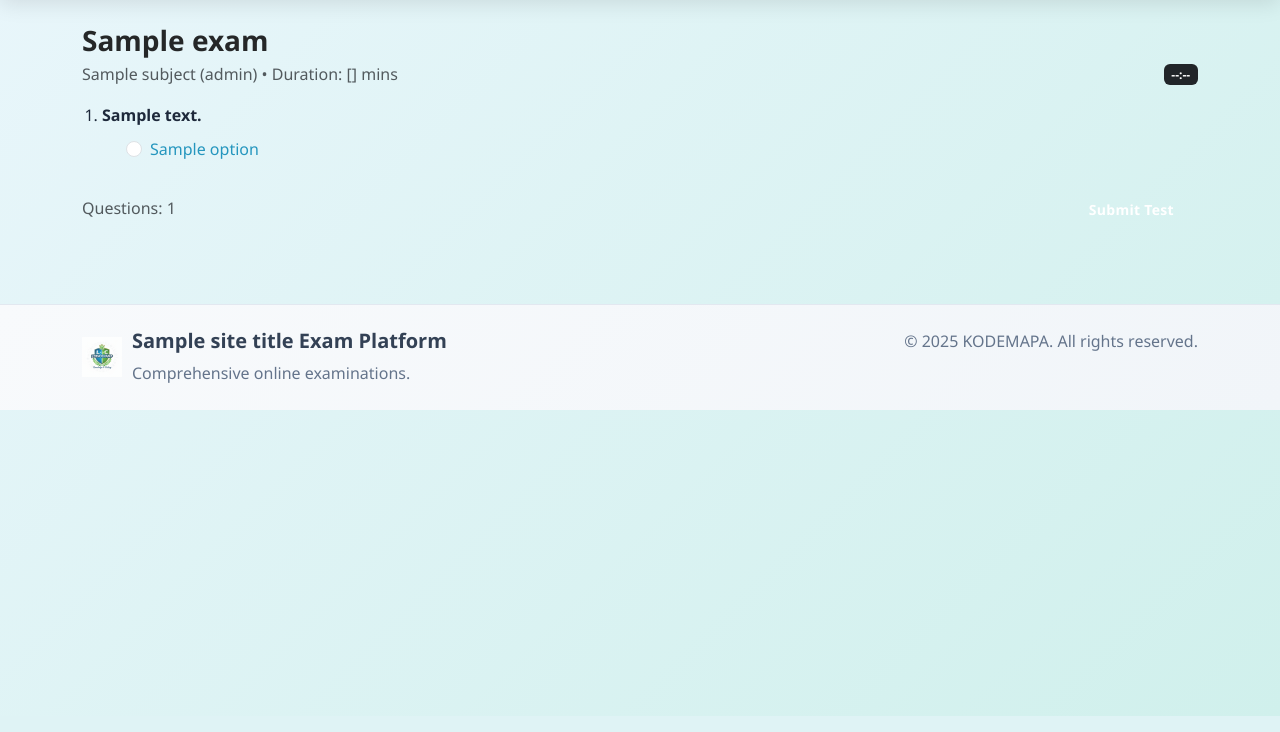
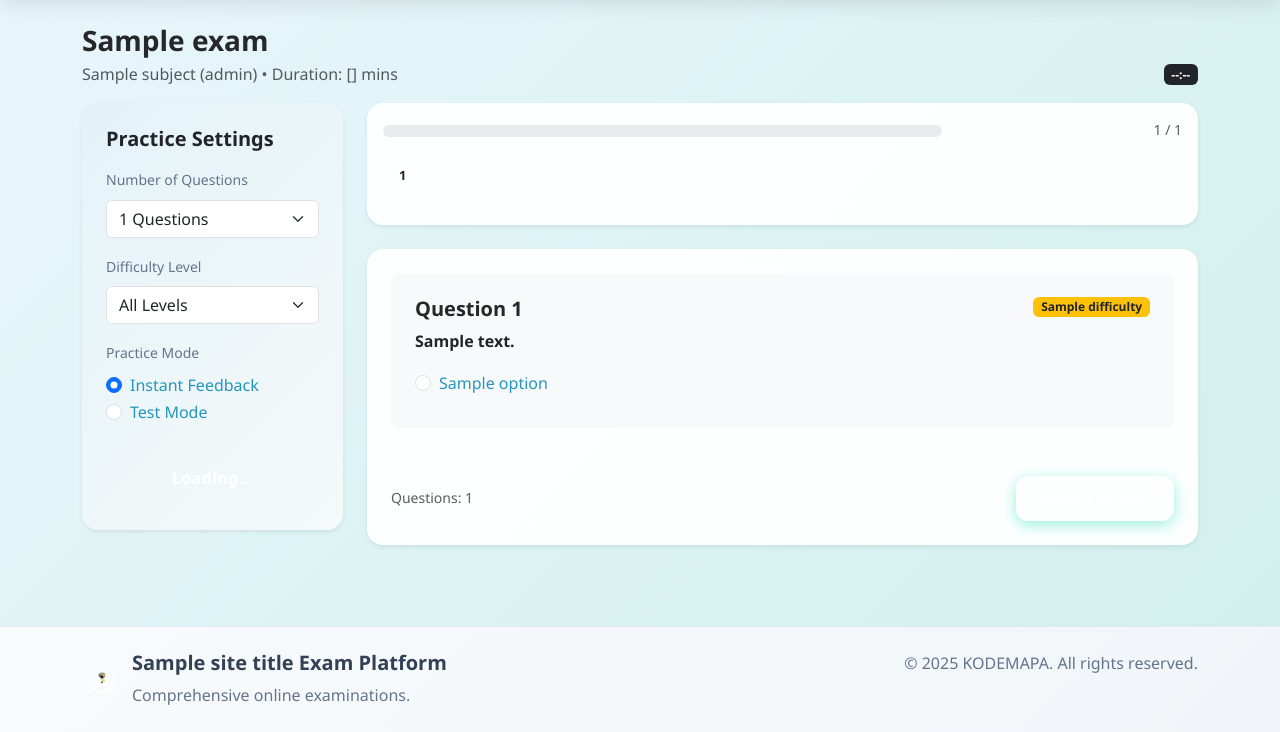
Before and after one commit to Kodemapa/Optimized-Exampad, a Flask app: template app/templates/exam/take_test.html in a window 1280 px wide. Shown: the part 84-816 px from the top of the page. Run offline with Flask 3, Linux system fonts and the light colour scheme; the template is opened without the code that fills it: most values are stand-ins (such as "Sample title", 1, 10 or a date in 2020).

Commit message:
theme change

```diff
--- a/app/templates/auth/register.html
+++ b/app/templates/auth/register.html
@@ -251,7 +251,7 @@
                                 <label for="role" class="form-label small fw-semibold mb-1">Role</label>
                                 <select class="form-select form-select-sm" id="role" name="role">
                                     <option value="student">Student</option>
-                                    <option value="teacher">Teacher</option>
+                                    <!--<option value="teacher">Teacher</option>-->
                                 </select>
                             </div>
                             <!-- Terms and Conditions -->
--- a/app/templates/exam/take_test.html
+++ b/app/templates/exam/take_test.html
@@ -3,36 +3,121 @@
 {% block title %}Take Test - KODEMAPA{% endblock %}
 
 {% block content %}
-<div class="container py-4">
+<div class="container-fluid py-4">
+  <div class="container">
     <h3 class="mb-1">{{ exam.title }}</h3>
     <div class="text-muted mb-3 d-flex justify-content-between align-items-center">
       <span>{{ subject.name }} ({{ subject.class_level }}) • Duration: {{ exam.duration_minutes }} mins</span>
       <span class="badge bg-dark" id="timer-badge">--:--</span>
     </div>
 
-    <div id="test-container">
-        <ol id="question-list" style="padding-left: 1.25rem;">
+    <div class="row">
+      <!-- Left: Practice Settings -->
+      <aside class="col-lg-3 mb-4">
+        <div class="card shadow-sm rounded-4">
+          <div class="card-body p-4 bg-gradient-secondary" style="background: linear-gradient(135deg, rgba(37,150,190,0.12), rgba(32,115,129,0.04)); border-radius: 12px;">
+            <h5 class="card-title mb-3">Practice Settings</h5>
+
+            <div class="mb-3">
+              <label class="form-label small text-muted">Number of Questions</label>
+              <select class="form-select" id="num-questions-select">
+                <option selected>{{ questions|length }} Questions</option>
+                <option>5 Questions</option>
+                <option>10 Questions</option>
+                <option>20 Questions</option>
+              </select>
+            </div>
+
+            <div class="mb-3">
+              <label class="form-label small text-muted">Difficulty Level</label>
+              <select class="form-select" id="difficulty-select">
+                <option selected>All Levels</option>
+                <option>Easy</option>
+                <option>Moderate</option>
+                <option>Hard</option>
+              </select>
+            </div>
+
+            <div class="mb-3">
+              <label class="form-label small text-muted">Practice Mode</label>
+              <div class="form-check">
+                <input class="form-check-input" type="radio" name="practice_mode" id="mode-instant" checked>
+                <label class="form-check-label" for="mode-instant">Instant Feedback</label>
+              </div>
+              <div class="form-check">
+                <input class="form-check-input" type="radio" name="practice_mode" id="mode-test">
+                <label class="form-check-label" for="mode-test">Test Mode</label>
+              </div>
+            </div>
+
+            <div class="d-grid mt-4">
+              <button class="btn btn-primary btn-lg">Loading...</button>
+            </div>
+
+          </div>
+        </div>
+      </aside>
+
+      <!-- Right: Question Panel -->
+      <section class="col-lg-9">
+        <div class="card shadow-sm rounded-4 p-3 mb-4">
+          <div class="d-flex justify-content-between align-items-center mb-3">
+            <div style="width:70%;">
+              <div class="progress" style="height:12px; border-radius:8px;">
+                <div id="progress-bar" class="progress-bar" role="progressbar" style="width:0%" aria-valuenow="0" aria-valuemin="0" aria-valuemax="100"></div>
+              </div>
+            </div>
+            <div class="text-muted small">1 / {{ questions|length }}</div>
+          </div>
+
+          <div class="mb-3">
+            <!-- Question navigator -->
+            <div class="d-flex flex-wrap gap-2" id="question-nav">
               {% for q in questions %}
-            <li class="mb-3" data-qid="{{ q.id }}">
-                <div class="fw-semibold mb-2">{{ q.question_text|safe }}</div>
-                <div>
-                    <div class="form-check">
+                <a class="btn btn-sm btn-outline-secondary" href="#q_{{ q.id }}">{{ loop.index }}</a>
+              {% endfor %}
+            </div>
+          </div>
+
+        </div>
+
+        <!-- Questions list (kept structure for existing JS) -->
+        <div class="card shadow-sm rounded-4 p-4">
+          <ol id="question-list" style="list-style: none; padding-left: 0; margin: 0;">
+            {% for q in questions %}
+            <li class="mb-4" data-qid="{{ q.id }}" id="q_{{ q.id }}">
+              <div class="bg-light rounded-3 p-4">
+                <div class="d-flex justify-content-between align-items-start mb-2">
+                  <h5 class="mb-0">Question {{ loop.index }}</h5>
+                  {% if q.difficulty %}
+                  <span class="badge bg-warning text-dark">{{ q.difficulty }}</span>
+                  {% endif %}
+                </div>
+
+                <div class="fw-semibold mb-3">{{ q.question_text|safe }}</div>
+
+                <div class="options-list">
                   {% for opt in q.get_options() %}
-                        <div class="form-check">
+                  <div class="form-check mb-2">
                     <input class="form-check-input" type="radio" name="q_{{ q.id }}" id="q_{{ q.id }}_{{ loop.index0 }}" value="{{ ['A','B','C','D'][loop.index0] if loop.length<=4 else loop.index0 }}">
                     <label class="form-check-label" for="q_{{ q.id }}_{{ loop.index0 }}">{{ opt|safe }}</label>
                   </div>
                   {% endfor %}
                 </div>
+
               </div>
             </li>
             {% endfor %}
           </ol>
+
+          <div class="d-flex justify-content-between align-items-center mt-4">
+            <div class="text-muted small">Questions: {{ questions|length }}</div>
+            <button id="submit-test-btn" class="btn btn-success">Submit Answer</button>
+          </div>
         </div>
 
-    <div class="d-flex justify-content-between align-items-center mt-4">
-        <div class="text-muted">Questions: {{ questions|length }}</div>
-        <button id="submit-test-btn" class="btn btn-primary">Submit Test</button>
+      </section>
+    </div>
   </div>
 </div>
 
```
Also changed, not shown: app/static/uploads/logo.png. Lines whose indentation alone changed are shown as unchanged.
